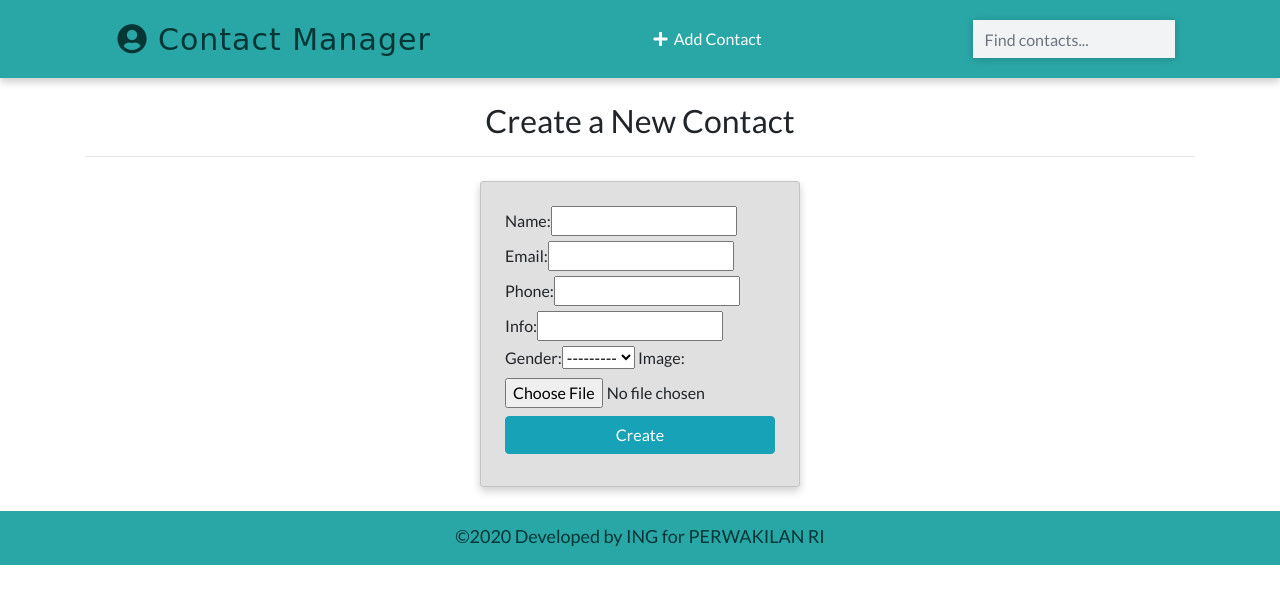
After one commit to ingafter60/django-contact-manager-2020, a Django app: page /contacts/create in a window 1280 px wide. The commit adds this page. Shown: the top 604 px of the page. Run offline with Django 3.2, Linux system fonts and the light colour scheme; some libraries are stand-ins or nearby versions.

Commit message:
10.2. CreateView

```diff
--- a/contacts/urls.py
+++ b/contacts/urls.py
@@ -7,4 +7,5 @@ urlpatterns = [
 	# path('detail/<int:id>/', views.detail, name='detail'),
 	path('detail/<int:pk>/', views.ContactDetailView.as_view(), name='detail'),
 	path('search/', views.search, name='search'),
+	path('contacts/create', views.ContactCreateView.as_view(), name='create'),
 ]
--- a/contacts/views.py
+++ b/contacts/views.py
@@ -2,6 +2,7 @@ from django.shortcuts import render, get_object_or_404, redirect
 from django.views.generic import ListView, DetailView
 from .models import Contact
 from django.db.models import Q
+from django.views.generic.edit import CreateView
 
 # Create your views here.
 # def home(request):
@@ -46,3 +47,13 @@ def search(request):
 		return render(request, 'search.html', context)
 	else:
 		return redirect('home')
+
+class ContactCreateView(CreateView):
+	# use Contact model and store its value in 'model'
+	model = Contact
+	# template name to render the form to create contact object
+	template_name = 'create.html'
+	# fields to display in the template from the Contact model / table
+	fields = ['name', 'email', 'phone', 'info', 'gender', 'image']
+	# where to go (go to home page) when object is successfully created
+	success_url = '/'
--- a/templates/base.html
+++ b/templates/base.html
@@ -41,7 +41,7 @@
       </a>
 
       <p class="feature-link m-0 p-0">
-        <a href="" class="mr-g text-white">
+        <a href="{% url 'create' %}" class="mr-g text-white">
           <i class="fas fa-plus"></i>&nbsp; Add Contact
         </a>
       </p>
--- /dev/null
+++ b/templates/create.html
@@ -0,0 +1,22 @@
+{% extends "base.html" %}
+{% block title %}
+Create a New Contact
+{% endblock title %}
+
+{% block content %}
+<div class="container">
+	<h2 class="heading font-weight-light text-center">
+		Create a New Contact
+	</h2>
+	<hr>
+</div>
+<div class="container w-25 card p-4 mt-4">
+	<form action="" method="POST" enctype="multipart/form-data">
+	{% csrf_token %}
+	{{form}}
+	<input type="submit" value="Create" class="w-100 text-white text-center my-2 btn btn-info" >
+	</form>
+</div>
+
+
+{% endblock content %}
```
Also changed, not shown: db.sqlite3, media/images/10.JPG (added), media/images/Brinda.jpg (added), media/images/Vishaw_Kalra.jpg (added), media/images/in_blue.PNG (added), media/images/kebaya_putih.PNG (added).
